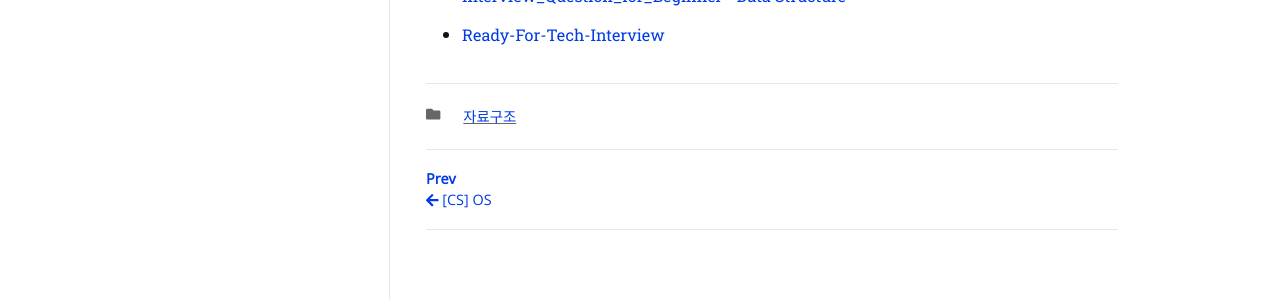
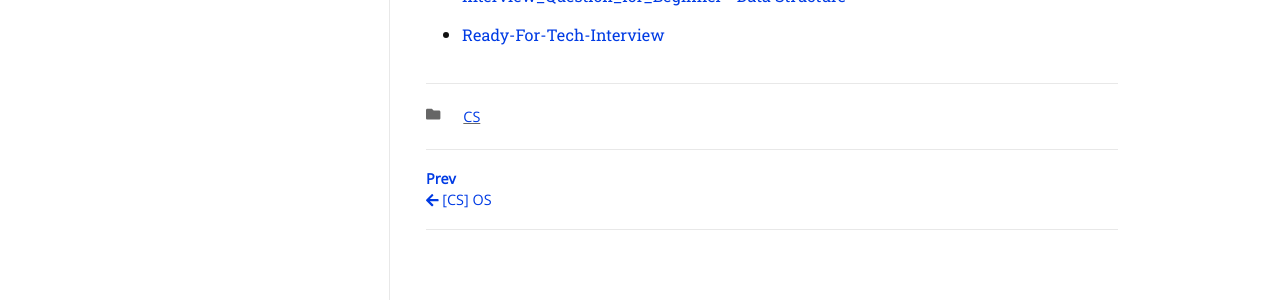
Before and after one commit to unain-dev/unain-dev.github.io, a Jekyll site: the page built from _posts/2022-01-02-CS-DataStructure.md, in a window 1280 px wide. Shown: the part 465-765 px from the top of the page. Built offline with Jekyll 4.4.1, drawn with Linux system fonts in a browser that asks for light colours; nearby versions of some CDN libraries; some web fonts are replaced.

Commit message:
modify CS-datastructure

```diff
--- a/_posts/2022-01-02-CS-자료구조.md
+++ b/_posts/2022-01-02-CS-DataStructure.md
@@ -2,7 +2,7 @@
 layout: post
 title: "[CS] 자료구조"
 # date: 2021-12-10 12:34:43 +0900
-categories: 자료구조
+categories: CS
 ---
 
 - [기술면접 대비 CS 질문 모음](https://kjsu0209.github.io/Tech-Interview/data-structure/ds){:target="_blank"}
```
